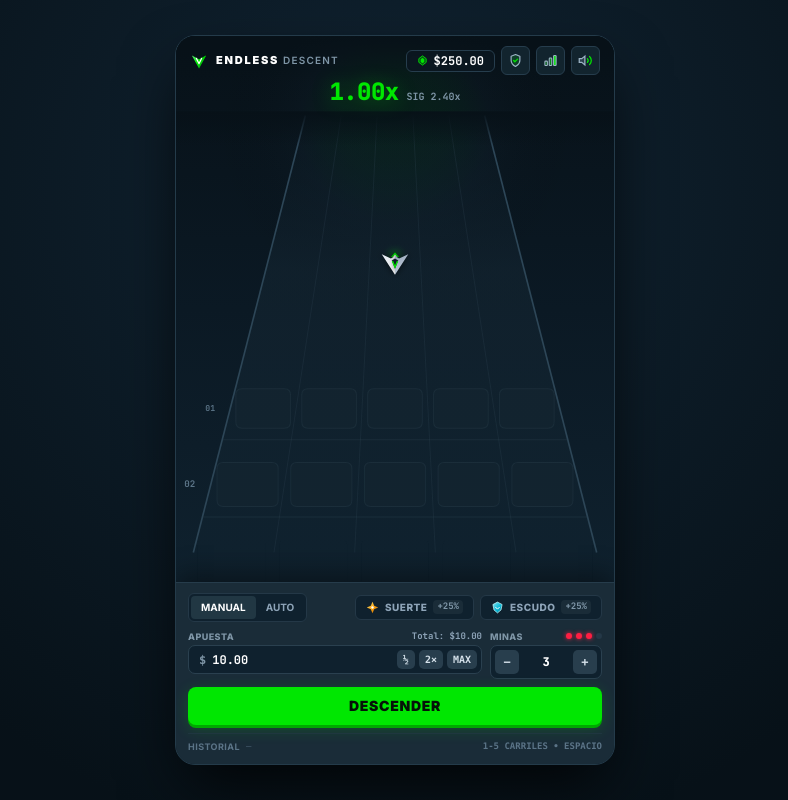
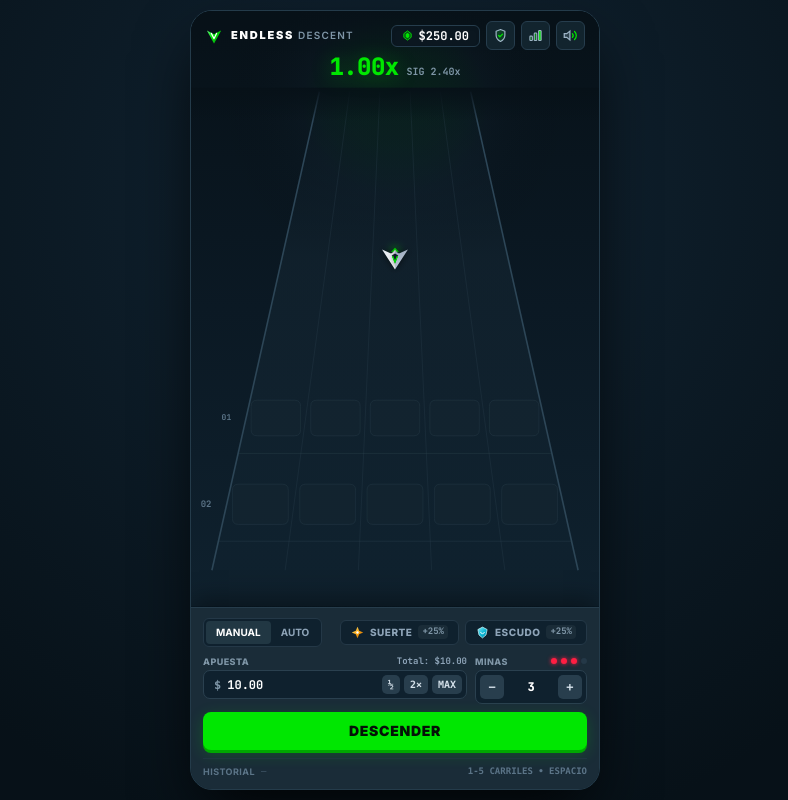
Before and after one commit to ikal-00/BySans-Interactive, a website built with Vite: page endless-descent/index.html in a window 1280 px wide. Shown: the whole page, without its empty margins (245-1033 px from the left). Built offline with nearby package versions, Linux system fonts and the light colour scheme.

Commit message:
fix(ui): balance viewport and corridor to sleek intermediate proportions

```diff
--- a/endless-descent/src/renderer/canvasView.ts
+++ b/endless-descent/src/renderer/canvasView.ts
@@ -45,23 +45,23 @@ export class CanvasRenderer {
     public canvas: HTMLCanvasElement;
     public ctx: CanvasRenderingContext2D;
 
-    // Uniform 1:1 coordinate system (width is fixed 430; height adapts dynamically to true aspect ratio so NOTHING ever stretches vertically!)
-    public width = 430;
-    public height = 430;
+    // Uniform 1:1 coordinate system (width fixed to 410; balanced sleek intermediate proportions)
+    public width = 410;
+    public height = 410;
 
     private lastPixelW = 0;
     private lastPixelH = 0;
 
     // Dynamic Corridor Geometry (recomputed cleanly from true height)
-    private horizonY = 64;
-    private bottomTrackY = 415;
-    private readonly topTrackWidth = 176;
-    private readonly bottomTrackWidth = 396;
-
-    // Compact, balanced row spacing (never elongated)
-    private readonly activeRowCenterT = 0.72;
-    private readonly rowDepthStep = 0.15;
-    private readonly shipRestT = 0.41;
+    private horizonY = 56;
+    private bottomTrackY = 405;
+    private readonly topTrackWidth = 152;
+    private readonly bottomTrackWidth = 368;
+
+    // Balanced intermediate row spacing
+    private readonly activeRowCenterT = 0.73;
+    private readonly rowDepthStep = 0.155;
+    private readonly shipRestT = 0.42;
 
     public hoverLane: number | null = null;
     private laneHoverProgress: number[] = [0, 0, 0, 0, 0];
@@ -70,8 +70,8 @@ export class CanvasRenderer {
     public cameraRow = 1;
 
     // Arrow Ship ("La Flechita") Physics State
-    public shipX = 215;
-    public shipY = 185;
+    public shipX = 205;
+    public shipY = 175;
     private shipAngle = 0;
     private shipDashImpulse = 0;
 
@@ -127,17 +127,17 @@ export class CanvasRenderer {
     public setupDPI(force = false) {
         const rect = this.canvas.getBoundingClientRect();
         const dpr = Math.min(window.devicePixelRatio || 1, 2.5);
-        const cssW = rect.width > 0 ? rect.width : 430;
-        const cssH = rect.height > 0 ? rect.height : 430;
+        const cssW = rect.width > 0 ? rect.width : 410;
+        const cssH = rect.height > 0 ? rect.height : 410;
         const pixelW = Math.round(cssW * dpr);
         const pixelH = Math.round(cssH * dpr);
 
-        this.width = 430;
-        this.height = Math.max(340, Math.round(430 * (cssH / cssW)));
+        this.width = 410;
+        this.height = Math.max(340, Math.round(410 * (cssH / cssW)));
 
         // Keep corridor compact and well-proportioned within the stage
-        this.horizonY = Math.round(this.height * 0.145);
-        this.bottomTrackY = Math.round(this.height * 0.945);
+        this.horizonY = Math.round(this.height * 0.135);
+        this.bottomTrackY = Math.round(this.height * 0.94);
 
         if (force || pixelW !== this.lastPixelW || pixelH !== this.lastPixelH) {
             this.lastPixelW = pixelW;
@@ -715,13 +715,12 @@ export class CanvasRenderer {
         const distFromCamera = Math.abs(row - this.cameraRow);
         const activeReadiness = Math.max(0, Math.min(1, 1 - distFromCamera * 0.85));
 
-        // 1. ACTIVE FOREGROUND ROW: Compact, wide-proportioned Stake Originals 3D tiles (never vertically stretched!)
+        // 1. ACTIVE FOREGROUND ROW: Balanced, sleek Stake Originals 3D tiles
         if (isActiveRow || isIdleFirstRow) {
             const hp = isActiveRow ? this.laneHoverProgress[lane] : 0;
-            const insetX = quad.w * 0.08;
+            const insetX = quad.w * 0.07;
             const cardW = quad.w - insetX * 2;
-            // Enforce a compact, chunky tile ratio (never taller than 0.82 * width)
-            const cardH = Math.min(quad.h * 0.84, cardW * 0.80);
+            const cardH = Math.min(quad.h * 0.86, cardW * 0.94);
             const liftY = hp * -3.5;
             const cardX = quad.cx - cardW / 2;
             const cardY = quad.cy - cardH / 2 + liftY;
--- a/endless-descent/src/style.css
+++ b/endless-descent/src/style.css
@@ -49,15 +49,15 @@
   overflow: hidden;
 }
 
-/* Studio Viewport Container (Balanced Compact Proportions) */
+/* Studio Viewport Container (Sleek Intermediate Mobile Proportions) */
 .viewport-shell {
   position: relative;
   width: 100%;
-  max-width: 440px;
+  max-width: 410px;
   height: 100%;
-  max-height: 730px;
+  max-height: 780px;
   background: #0f212e;
-  border-radius: 20px;
+  border-radius: 22px;
   border: 1px solid #243b4a;
   box-shadow:
     0 28px 64px -12px rgba(0, 0, 0, 0.85),
```
